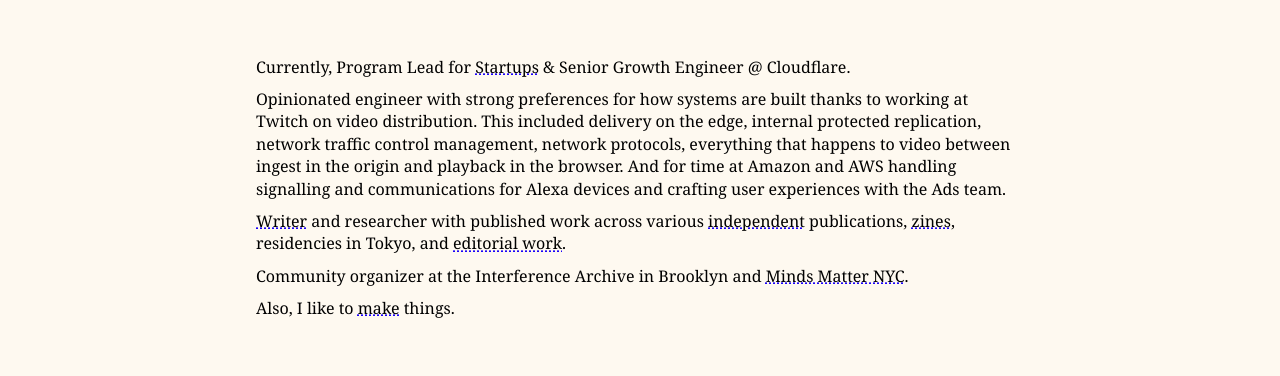
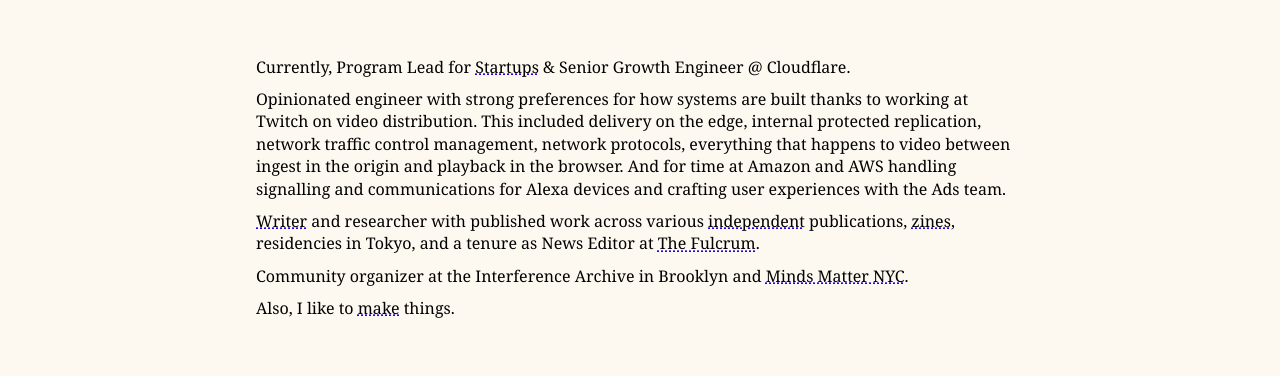
Before and after one commit to marissap/marissap.github.io, a React app: page / in a window 1280 px wide. Shown: the part 146-522 px from the top of the page. Built offline with nearby package versions, Linux system fonts and the light colour scheme; a web font is replaced by a local one.

Commit message:
adjustment to writing title

```diff
--- a/src/pages/index.jsx
+++ b/src/pages/index.jsx
@@ -15,7 +15,7 @@ const BlogIndex = () => {
             <div className="about list-container">
               <p className="list-paragraph">Currently, Program Lead for <a href="cloudflare.com/startups">Startups</a> & Senior Growth Engineer @ Cloudflare.</p>
               <p className="list-paragraph">Opinionated engineer with strong preferences for how systems are built thanks to working at Twitch on video distribution. This included delivery on the edge, internal protected replication, network traffic control management, network protocols, everything that happens to video between ingest in the origin and playback in the browser. And for time at Amazon and AWS handling signalling and communications for Alexa devices and crafting user experiences with the Ads team.</p>
-              <p className="list-paragraph"><a href="/blog">Writer</a> and researcher with published work across various <a href={GerminationZine} target="_blank">independent</a> publications, <a href="/zine/">zines</a>, residencies in Tokyo, and <a href="https://thefulcrum.ca/tag/marissa-phul/">editorial work</a>.</p>
+              <p className="list-paragraph"><a href="/blog">Writer</a> and researcher with published work across various <a href={GerminationZine} target="_blank">independent</a> publications, <a href="/zine/">zines</a>, residencies in Tokyo, and a tenure as News Editor at <a href="https://thefulcrum.ca/tag/marissa-phul/">The Fulcrum</a>.</p>
               <p className="list-paragraph">Community organizer at the Interference Archive in Brooklyn and <a href="https://mindsmatternyc.org/">Minds Matter NYC</a>.</p>
               <p className="list-paragraph">Also, I like to <a href="/lathe-lamps/">make</a> things.</p>
 
```
